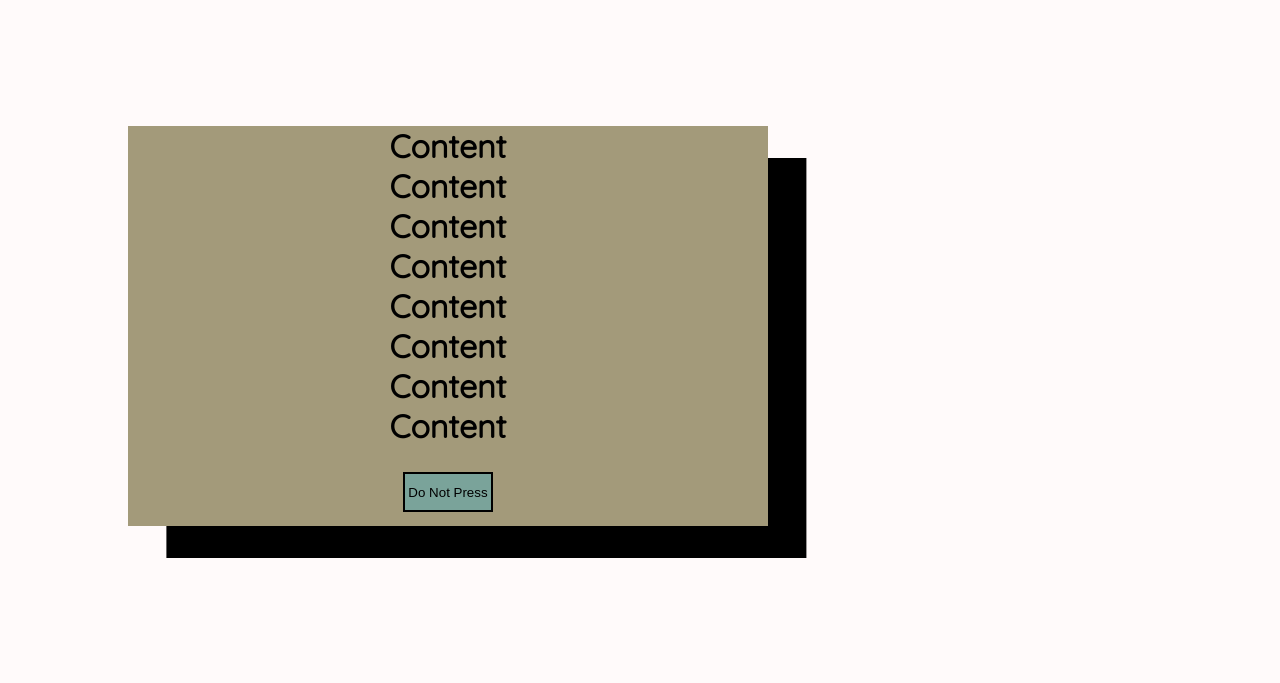
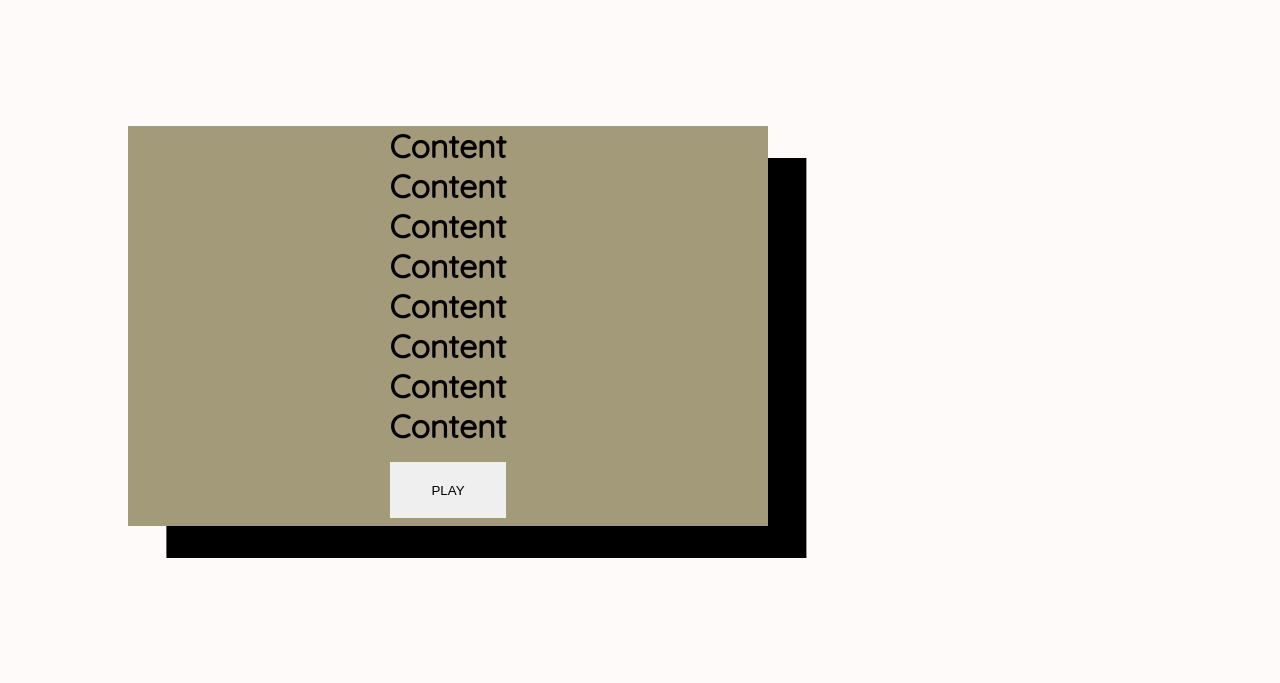
Before and after one commit to Ollie-Judge/basic-website, a plain HTML site: page index.html in a window 1280 px wide. Shown: the part 1172-1855 px from the top of the page. Drawn offline with Linux system fonts and the light colour scheme.

Commit message:
added sound effect

```diff
--- a/assets/css/style.css
+++ b/assets/css/style.css
@@ -2,6 +2,7 @@
 * {
   margin: 0;
   padding: 0;
+  border: 0;
 }
 
 ul li {
@@ -69,7 +70,13 @@ main {
 
 .paragraph {
   margin: 30px;
-  font-size: 1vw;
+  font-size: 1em;
+}
+
+@media screen and (max-width: 640px) {
+  .paragraph {
+    font-size: 10x;
+  }
 }
 
 .content2 {
@@ -95,17 +102,11 @@ main {
   box-shadow: 3vw 4vh;
 }
 
-.game {
-  margin-top: 26px;
-  height: 5vh;
-  width: 7vw;
-  background-color: #7aa39a;
-  border: 2px solid black;
+.audioButton {
+  height: 7vh;
+  width: 9vw;
+  margin-top: 16px;
   cursor: pointer;
-}
-
-.game:hover {
-  background-color: #5d877e;
 }
 
 .content1:hover {
--- a/assets/js/index.js
+++ b/assets/js/index.js
@@ -9,3 +9,8 @@ colourChange.addEventListener("click", function () {
 
   bodyChange.style.background = randomColour;
 });
+
+function play() {
+  var audio = document.getElementById("audio");
+  audio.play();
+}
--- a/index.html
+++ b/index.html
@@ -77,9 +77,14 @@
         <h1>Content</h1>
         <h1>Content</h1>
         <h1>Content</h1>
-        <button href="game.html" type="button" class="game">
-          Do Not Press
-        </button>
+
+        <input
+          class="audioButton"
+          type="button"
+          value="PLAY"
+          onclick="play()"
+        />
+        <audio id="audio" src="assets/audio/success-sound-effect.mp3"></audio>
       </div>
     </main>
     <footer>
```
Also changed, not shown: assets/js/contact.js (deleted), 1 other file.
